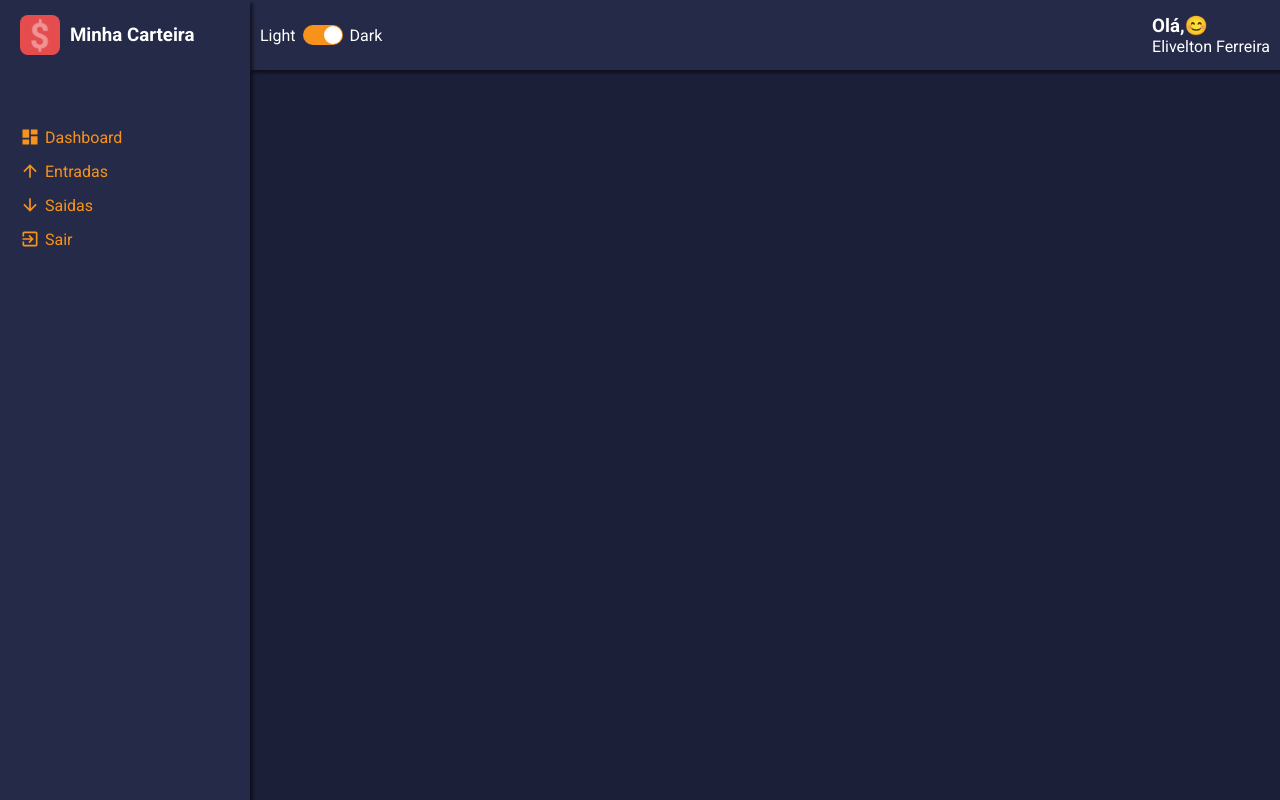
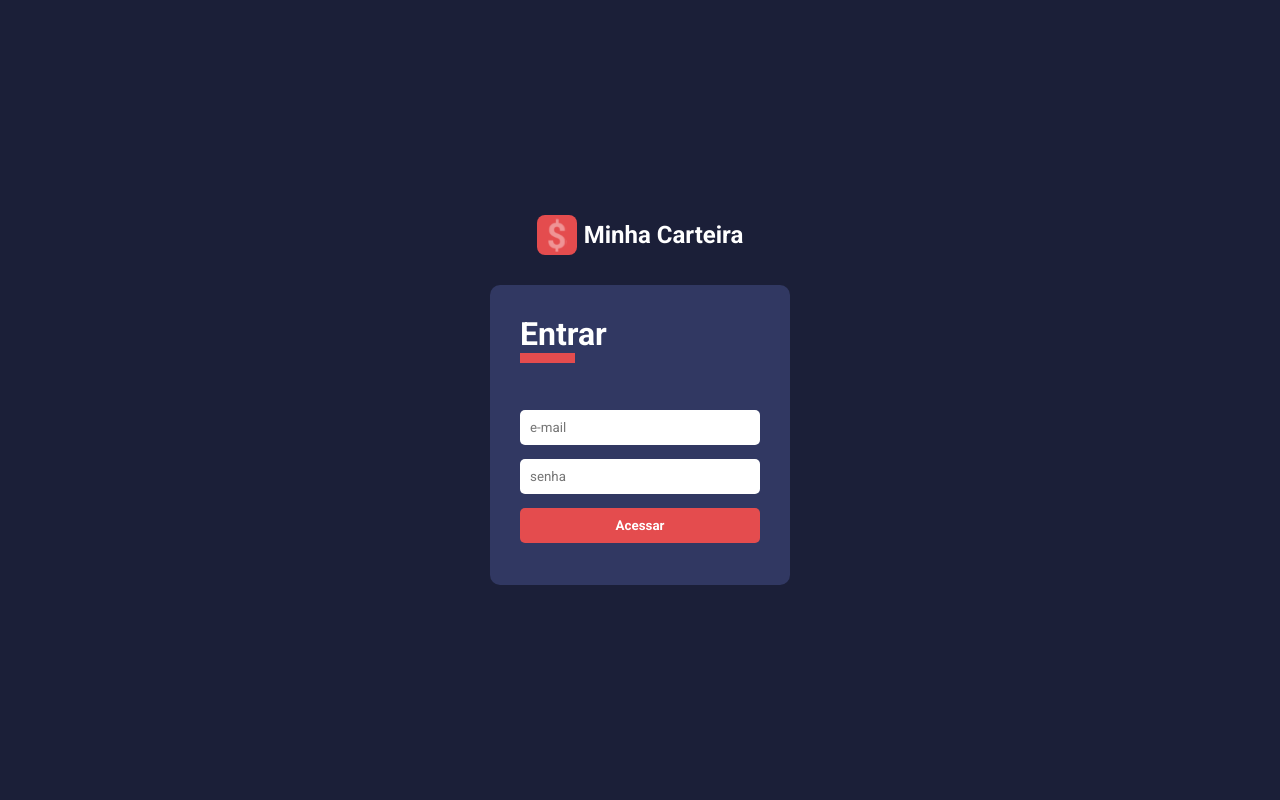
Before and after one commit to eliveltonsf/my-wallet, a React (Create React App) app: page / in a window 1280 px wide. Built offline with nearby package versions, Linux system fonts and the light colour scheme.

Commit message:
feat: implementing authenticated routes

```diff
--- a/src/routes/app.routes.tsx
+++ b/src/routes/app.routes.tsx
@@ -1,5 +1,5 @@
 import React from 'react';
-import { Route, Switch } from 'react-router-dom'
+import { Route, Switch, Redirect } from 'react-router-dom'
 
 import Layout from '../components/Layout';
 import Dashboard from '../pages/Dashboard'
@@ -8,8 +8,9 @@ import List from '../pages/List'
 const AppRoutes: React.FC = () => (
   <Layout>
     <Switch>
-      <Route path="/dashboard" exact component={Dashboard} />
+      <Route path="/" exact component={Dashboard} />
       <Route path="/list/:type" exact component={List} />
+      <Redirect from="*" to="/" />
     </Switch>
   </Layout>
 )
--- /dev/null
+++ b/src/routes/auth.routes.tsx
@@ -0,0 +1,12 @@
+import React from 'react';
+import { Route, Switch, Redirect } from 'react-router-dom'
+
+import SignIn from '../pages/SignIn'
+
+const AuthRoutes: React.FC = () => (
+    <Switch>
+      <Route path="/" exact component={SignIn} />
+      <Redirect from="*" to="/" />
+    </Switch>
+)
+export default AuthRoutes;
--- a/src/routes/index.tsx
+++ b/src/routes/index.tsx
@@ -1,12 +1,16 @@
 import React from 'react'
 import { BrowserRouter } from 'react-router-dom'
 
-import AppRoutes from './app.routes'
+import App from './app.routes'
+import Auth from './auth.routes'
 
-const Routes: React.FC = () => (
-  <BrowserRouter>
-    <AppRoutes />
-  </BrowserRouter>
-)
+import {useAuth} from '../hooks/auth'
+
+const Routes: React.FC = () =>{
+  const {logged} = useAuth();
+  return (
+  <BrowserRouter> {logged ? <App /> : <Auth />}</BrowserRouter>
+  )
+}
 
 export default Routes;
```
